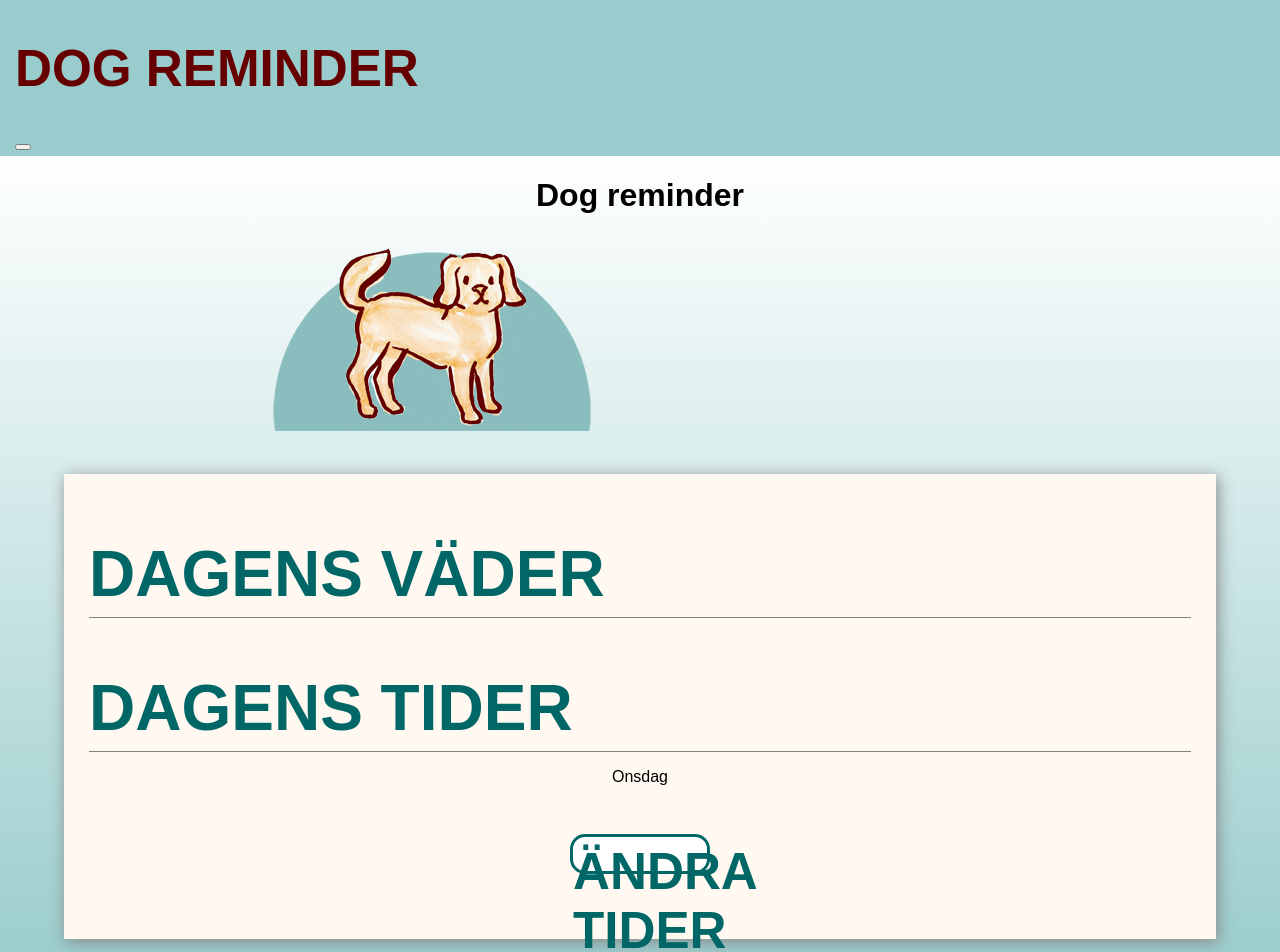
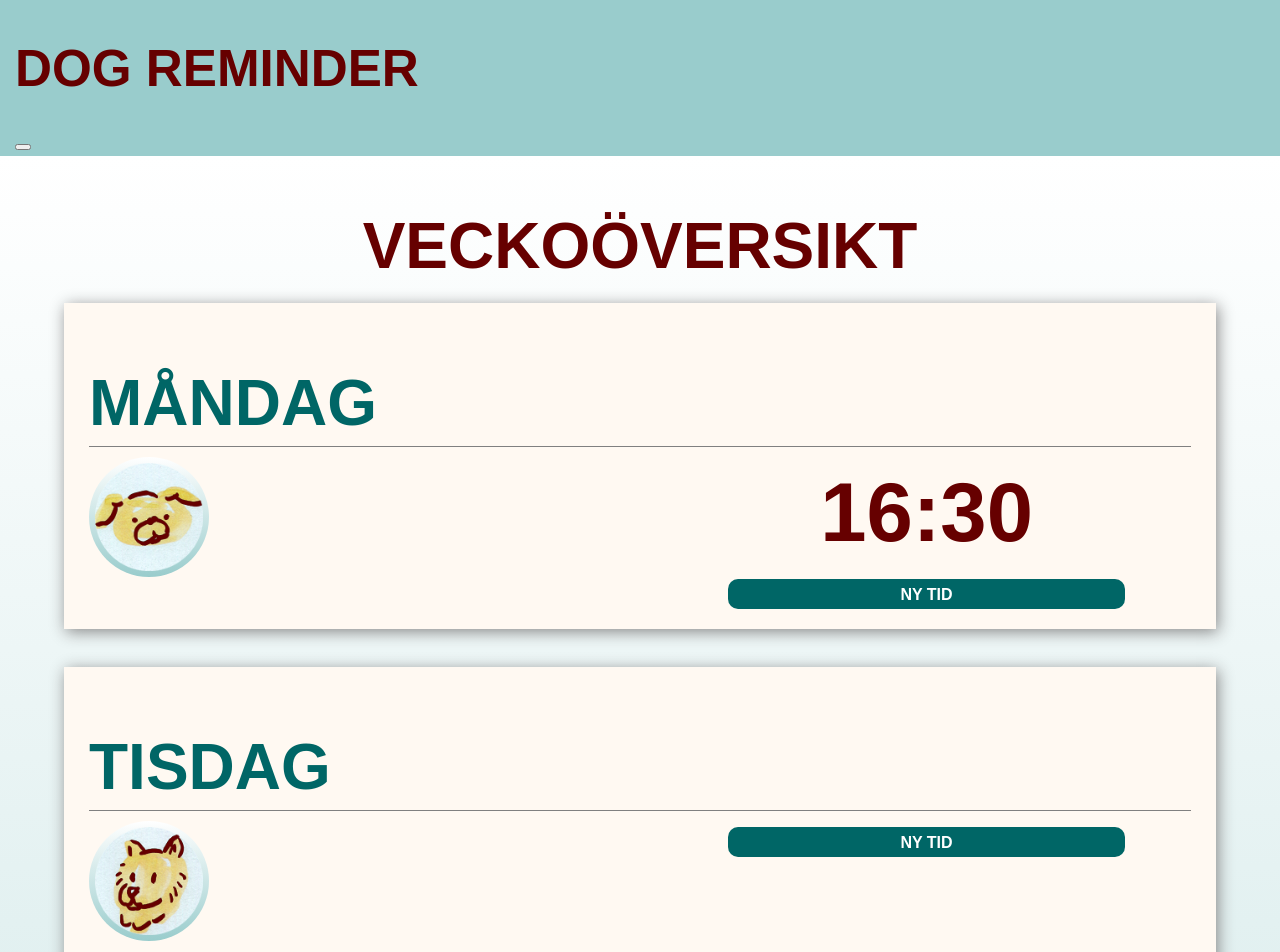
Before and after one commit to lokakanarp/dog_reminder, a React (Create React App) app: page / in a window 1280 px wide. Shown: the top 952 px of the page. Built offline with nearby package versions, Linux system fonts and the light colour scheme.

Commit message:
working with styling of timesetdiv

```diff
--- a/src/App.css
+++ b/src/App.css
@@ -3,6 +3,7 @@ li {
 	color: #660000;
 	font-size: 6.5vw;
 	font-weight: 700;
+	line-height: 120%;
 }
 h2 {
 	font-size: 5vw;
@@ -11,6 +12,9 @@ h2 {
 }
 ul {
 	padding: 0;
+}
+img {
+	max-width: 100%;
 }
 .weekday h2 {
 	color: #006666;
@@ -36,7 +40,7 @@ ul {
 	width: 90%;
 	background-color: #FFF9F2;
 	box-shadow: 2px 3px 15px #888888;
-	padding: 10px 25px 10px 25px;
+	padding: 10px 25px 20px 25px;
 	box-sizing: border-box;
 	margin-bottom: 3%;
 }
@@ -127,15 +131,13 @@ ul {
 	box-sizing: border-box;
 }
 .weeklyCalenderButton {
-	width: 140px;
+	width: 180px;
 	height: 40px;
-	background-color: white;
-	border: 3px solid #006666;
+	background-color: #006666;
 	font-weight: 700;
-	color: #006666;
+	color: white;
 	border-radius: 15px;
 	padding: 5px 0 6px 0;
-	margin-bottom: 5%;
 	font-size: 4vw;
 	box-sizing: border-box;
 }
@@ -151,3 +153,16 @@ ul {
 	align-items: center;
 
 }
+.liHome {
+	line-height: 125%;
+	font-size: 8vw;
+}
+.arrowsUp {
+	display: flex;
+	flex-direction: row;
+	justify-content: center;
+}
+.arrow {
+	width: 25%;
+	padding: 8px;
+}
--- a/src/components/App.js
+++ b/src/components/App.js
@@ -17,15 +17,15 @@ import '../App.css';
 class App extends Component {
 
 	state = {
-		weeklyCalender: false,
-		home: true,
+		weeklyCalender: true,
+		home: false,
 		timeClicked: 0,
 		minClicked: 0,
 		mon: ["1630"],
-		tue: ["08"],
+		tue: [],
 		wed: [],
 		thu: [],
-		fri: [],
+		fri: ["0800", "1200", "1600"],
 		sat: [],
 		sun: []
 	}
--- a/src/components/Day.js
+++ b/src/components/Day.js
@@ -22,12 +22,13 @@ class Day extends Component {
 		sortedtimes = sortedtimes.map(String);
 		sortedtimes = sortedtimes.map((stringtime) => stringtime.padStart(4, "0"));
 		console.log(sortedtimes);
+
 		let times = sortedtimes.map((time) =>
 			<li key={time} onClick={() => {
 			this.props.setTimeClicked(time);
 			this.props.deleteTime(time, this.props.dayOfWeek);
 			this.showTimeSettingDiv();
-		}}>{time}</li>)
+		}}>{time.substring(0,2) + ":" + time.substring(2)}</li>)
 		return (
 		<div className="weekday">
 			<WeekdayHeading day={this.props.day} />
@@ -41,7 +42,7 @@ class Day extends Component {
 					<ul>{times}</ul>
 					<div className="addButton" onClick={this.showTimeSettingDiv}>NY TID</div>
 					<TimeSet
-						//day={this.props.day}
+						 day={this.props.day}
 						 timeSettingDiv={this.state.timeSettingDiv}
 						 timeClicked={this.props.timeClicked}
 						 minClicked={this.props.minClicked}
--- a/src/components/Home.js
+++ b/src/components/Home.js
@@ -25,7 +25,7 @@ export default function Home (props) {
 	}
 	console.log(todaysTimes);
 	let times = todaysTimes.map((time) =>
-			<li key={time}>{time}</li>)
+			<li className="liHome" key={time}>{time.substring(0,2) + ":" + time.substring(2)}</li>)
 
 
 
@@ -42,10 +42,9 @@ export default function Home (props) {
 					<h2>DAGENS VÄDER</h2>
 				</div>
 				<div className="headingLine">
-					<h2>DAGENS TIDER</h2>
+					<h2>DAGENS TIDER - {todaysWeekday.toUpperCase()}</h2>
 				</div>
 				<div className="homeTimes">
-					<p>{todaysWeekday}</p>
 					<ul>{times}</ul>
 					<button className="weeklyCalenderButton" onClick={props.openWeeklyCalender}>ÄNDRA TIDER</button>
 				</div>
--- a/src/components/TimeSet.js
+++ b/src/components/TimeSet.js
@@ -1,4 +1,6 @@
 import React, { Component } from 'react';
+import arrow_up from '../images/arrow_up.png';
+import arrow_down from '../images/arrow_down.png';
 
 class TimeSet extends Component {
 	state = {
@@ -33,12 +35,27 @@ class TimeSet extends Component {
 	render() {
 			if (this.props.timeSettingDiv) {
 			return (<div className="timeSetDiv">
-						<h3>Ställ in en tid för påminnelse för {this.props.day}.</h3>
-						<p onClick={this.addingHours}>timmar plus</p>
-						<p onClick={this.addingMinutes}>minuter plus</p>
+						<h3>Ställ in en påminnelsetid för {this.props.day}.</h3>
+						<div className="arrowsUp">
+							<div className="arrow">
+								<img onClick={this.addingHours} src={arrow_up} alt="arrow"/>
+							</div>
+							<div className="arrow">
+								<img onClick={this.addingMinutes} src={arrow_up} alt="arrow"/>
+							</div>
+						</div>
+
+
 						<h3>{this.props.timeClicked + this.state.hours}:{this.props.minClicked + this.state.min}</h3>
-						<p onClick={this.subtractingHours}>timmar minus</p>
-						<p onClick={this.subtractingMinutes}>minuter minus</p>
+						<div className="arrowsUp">
+							<div className="arrow">
+								<img onClick={this.subtractingHours} src={arrow_down} alt="arrow"/>
+							</div>
+							<div className="arrow">
+								<img onClick={this.subtractingMinutes} src={arrow_down} alt="arrow"/>
+							</div>
+						</div>
+
 						<button className="timeSetDivRemoveButton" onClick={this.props.closeTimeSettingDiv}>TA BORT TID</button>
 						<button className="timeSetDivButton" onClick={() => {this.handleSubmit(); this.props.closeTimeSettingDiv();}}>KLAR</button>
 					</div>);
```
Also changed, not shown: src/images/arrow_down.png (added), src/images/arrow_up.png (added).
